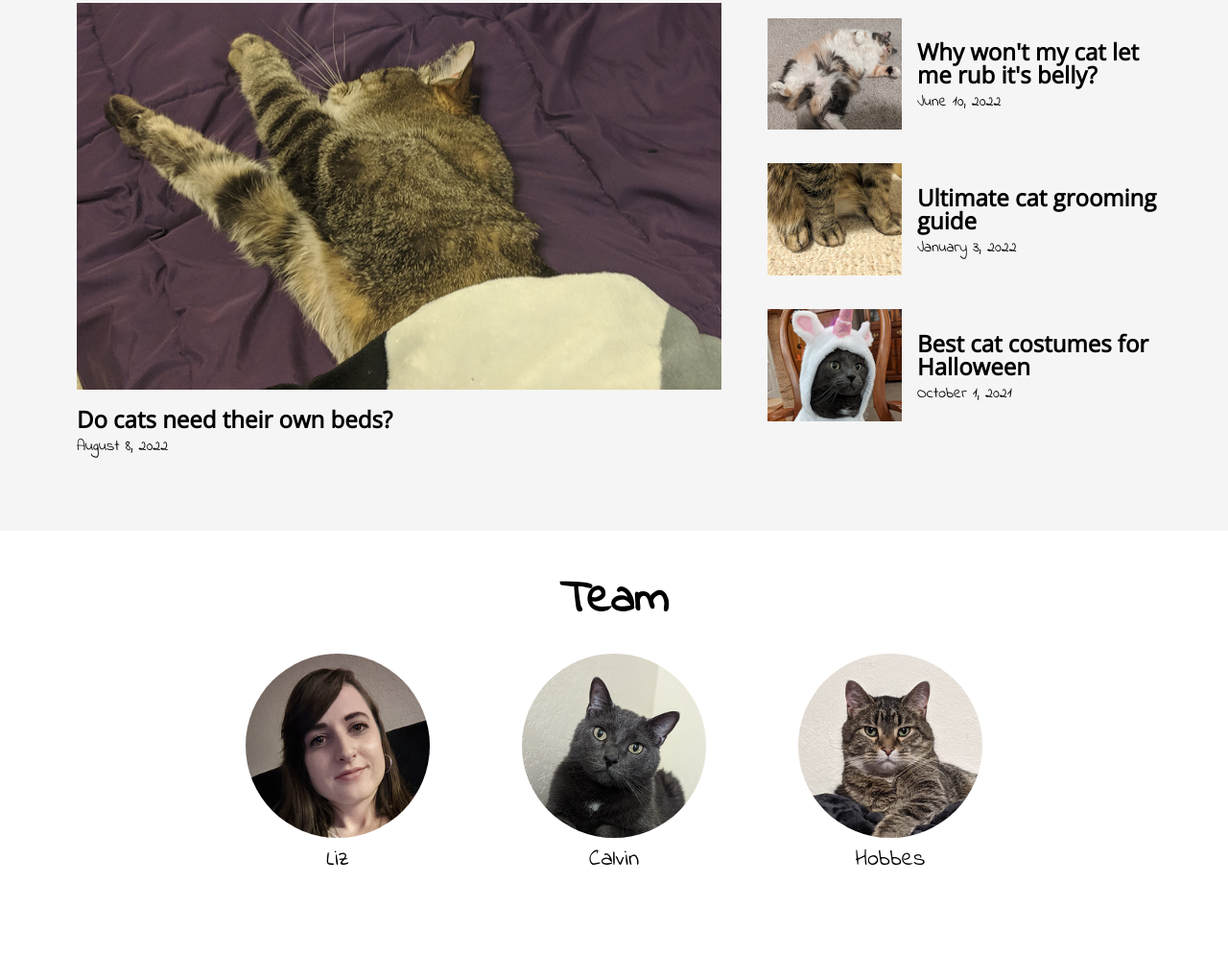
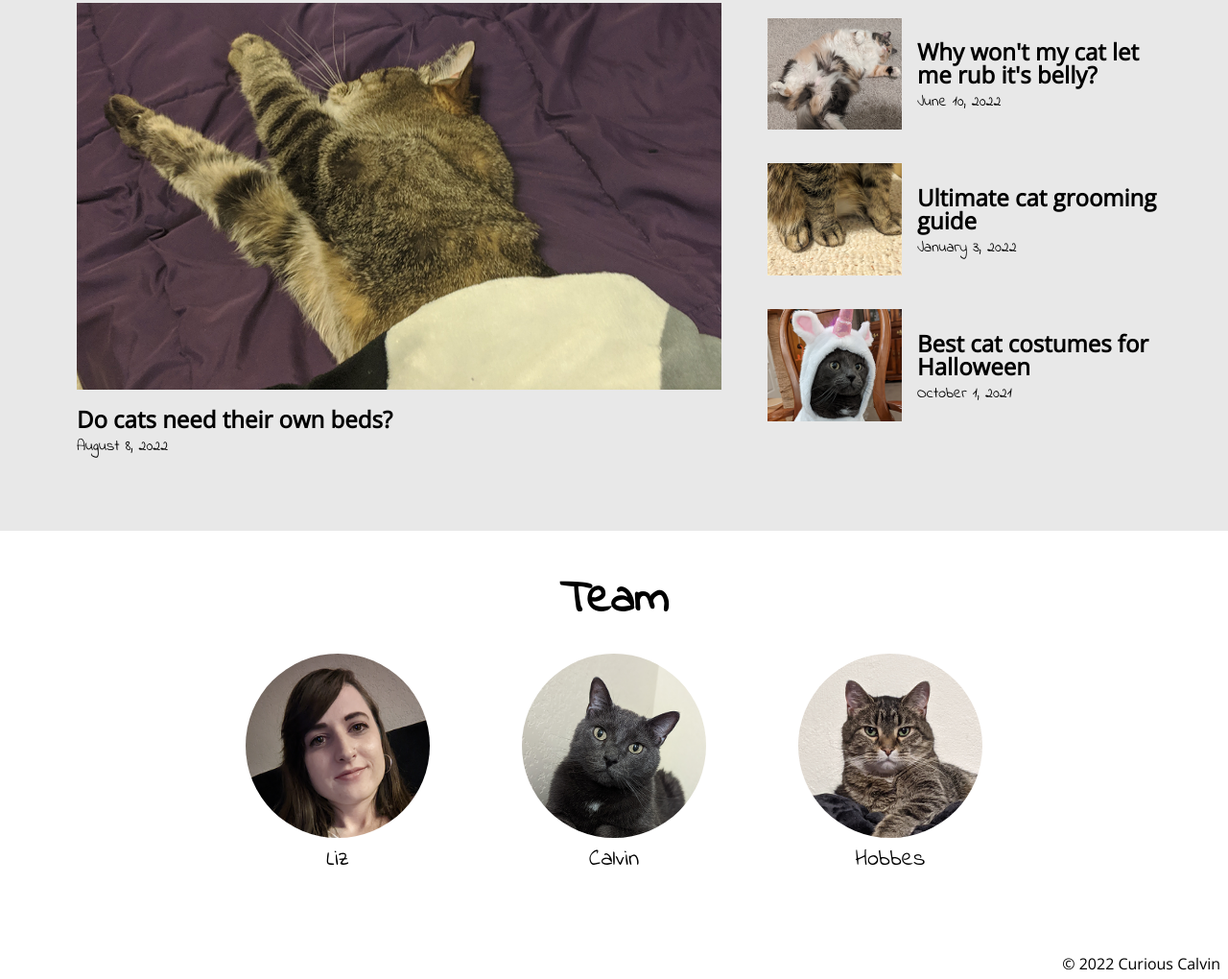
Before and after one commit to ekecso/curious-calvin, a plain HTML site: page index.html in a window 1280 px wide. Shown: the part 1201-2221 px from the top of the page at 96% size. Before the commit the page ends 2189 px from the top, so only its background shows below. Drawn offline with nearby package versions, Linux system fonts and the light colour scheme; a web font is replaced by a local one.

Commit message:
add footer

```diff
--- a/index.html
+++ b/index.html
@@ -15,7 +15,7 @@
   <!-- Nav Bar -->
   <header>
     <div class="nav">
-      <p id="nav-logo">Curious Calvin</p>
+      <p id="nav-logo"><a href="#">Curious Calvin</a></p>
       <ul class="nav-links">
         <li><a href="#shop">Shop</a></li>
         <li><a href="#blog">Blog</a></li>
@@ -101,6 +101,11 @@
           </div>
         </div>
       </section>
+
+      <!-- Footer -->
+      <footer class="container">
+        <p id="copyright">&copy; 2022 Curious Calvin</p>
+      </footer>
   </div>
 </body>
 </html>
--- a/resources/css/styles.css
+++ b/resources/css/styles.css
@@ -118,7 +118,7 @@ header {
 }
 
 .product-category:hover {
-    background-color: #F5F5F5;
+    background-color: #E8E8E8;
 }
 
 .category-img {
@@ -137,7 +137,7 @@ header {
 #blog {
     align-items: center;
     Justify-content: center;
-    background-color: #F5F5F5;
+    background-color: #E8E8E8;
     padding: 3rem;
 }
 
@@ -225,3 +225,10 @@ header {
     padding-top: 0.5rem;
     font-size: 1.5rem;
 }
+
+/* Footer */
+#copyright {
+    font-family: 'Open Sans', sans-serif;
+    text-align: right;
+    padding: 0.5rem;
+}
```
